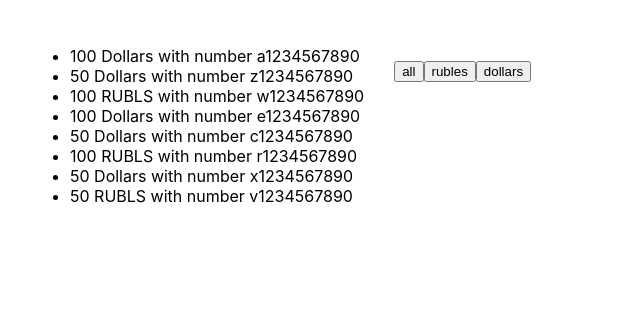
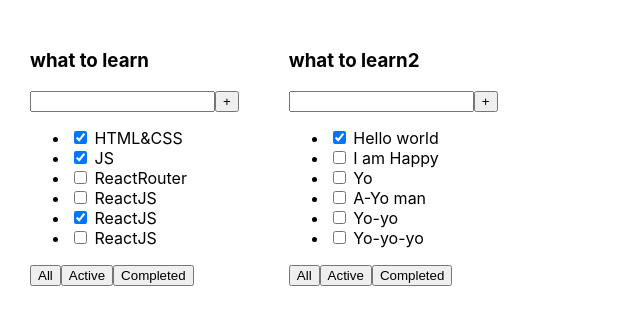
Before and after one commit to Andrey-Fedosov/ToDoListItKam, a React (Create React App) app: page / in a window 1280 px wide. Shown: the top 324 px of the page, without its empty margins (0-640 px from the left). Built offline with nearby package versions, Linux system fonts and the light colour scheme.

Commit message:
prepare for second week task

```diff
--- a/src/App.tsx
+++ b/src/App.tsx
@@ -1,19 +1,19 @@
 import React, { useState } from 'react';
 import './App.css';
-// import { TODOList } from './TODOList';
+import { TODOList } from './TODOList';
 // import { ButtonLesson } from './ButtonLesson';
 // import { UseStateLesson } from './UseStateLesson';
-import { MoneyChange } from './MoneyChange';
+// import { MoneyChange } from './MoneyChange';
 // import { TopCar } from './TopCars';
 // import { NewComponent } from './NewComponent';
 
 // import { BookStoreInfo } from './BookStoreInfo';
 
 function App() {
-  /*   const truck = 'what to learn';
-  const truck2 = 'what to learn2'; */
+  const truck = 'what to learn';
+  const truck2 = 'what to learn2';
 
-  /*   const tasks1 = [
+  const tasks1 = [
     { id: 1, title: 'HTML&CSS', isDone: true },
     { id: 2, title: 'JS', isDone: true },
     { id: 3, title: 'ReactRouter', isDone: false },
@@ -21,6 +21,8 @@
     { id: 5, title: 'ReactJS', isDone: true },
     { id: 6, title: 'ReactJS', isDone: false },
   ];
+  let [task, setTask] = useState(tasks1);
+
   const tasks2 = [
     { id: 1, title: 'Hello world', isDone: true },
     { id: 2, title: 'I am Happy', isDone: false },
@@ -28,7 +30,7 @@
     { id: 4, title: 'A-Yo man', isDone: false },
     { id: 5, title: 'Yo-yo', isDone: false },
     { id: 6, title: 'Yo-yo-yo', isDone: false },
-  ]; */
+  ];
 
   /* const students = [
     {
@@ -121,7 +123,7 @@
     { manufacturer: 'Audi', model: 'rs6' },
   ]; */
 
-  const [moneyArray, setMoney] = useState([
+  /*   const [moneyArray, setMoney] = useState([
     { banknots: 'Dollars', value: 100, number: ' a1234567890' },
     { banknots: 'Dollars', value: 50, number: ' z1234567890' },
     { banknots: 'RUBLS', value: 100, number: ' w1234567890' },
@@ -130,18 +132,18 @@
     { banknots: 'RUBLS', value: 100, number: ' r1234567890' },
     { banknots: 'Dollars', value: 50, number: ' x1234567890' },
     { banknots: 'RUBLS', value: 50, number: ' v1234567890' },
-  ]);
+  ]); */
 
   return (
     <div className="App">
-      {/*       <TODOList truck1={truck} task={tasks1} />
-      <TODOList truck1={truck2} task={tasks2} /> */}
+      <TODOList truck1={truck} task={tasks1} />
+      <TODOList truck1={truck2} task={tasks2} />
       {/* <NewComponent students={students} /> */}
       {/* <BookStoreInfo bookList={bookList} /> */}
       {/* <TopCar carList={topCars} /> */}
       {/* <ButtonLesson /> */}
       {/* <UseStateLesson /> */}
-      <MoneyChange wallet={moneyArray} />
+      {/* <MoneyChange wallet={moneyArray} /> */}
     </div>
   );
 }
```
